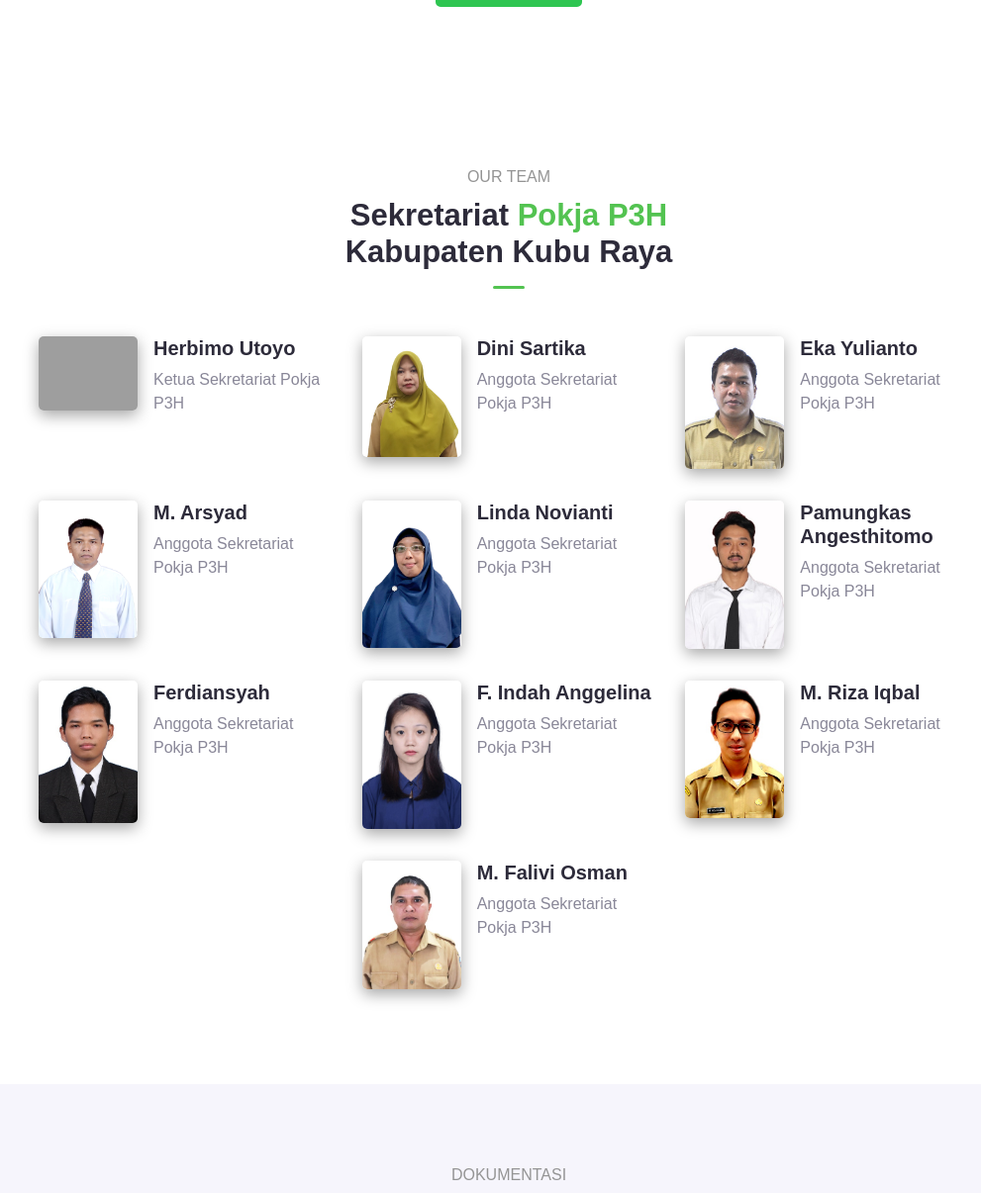
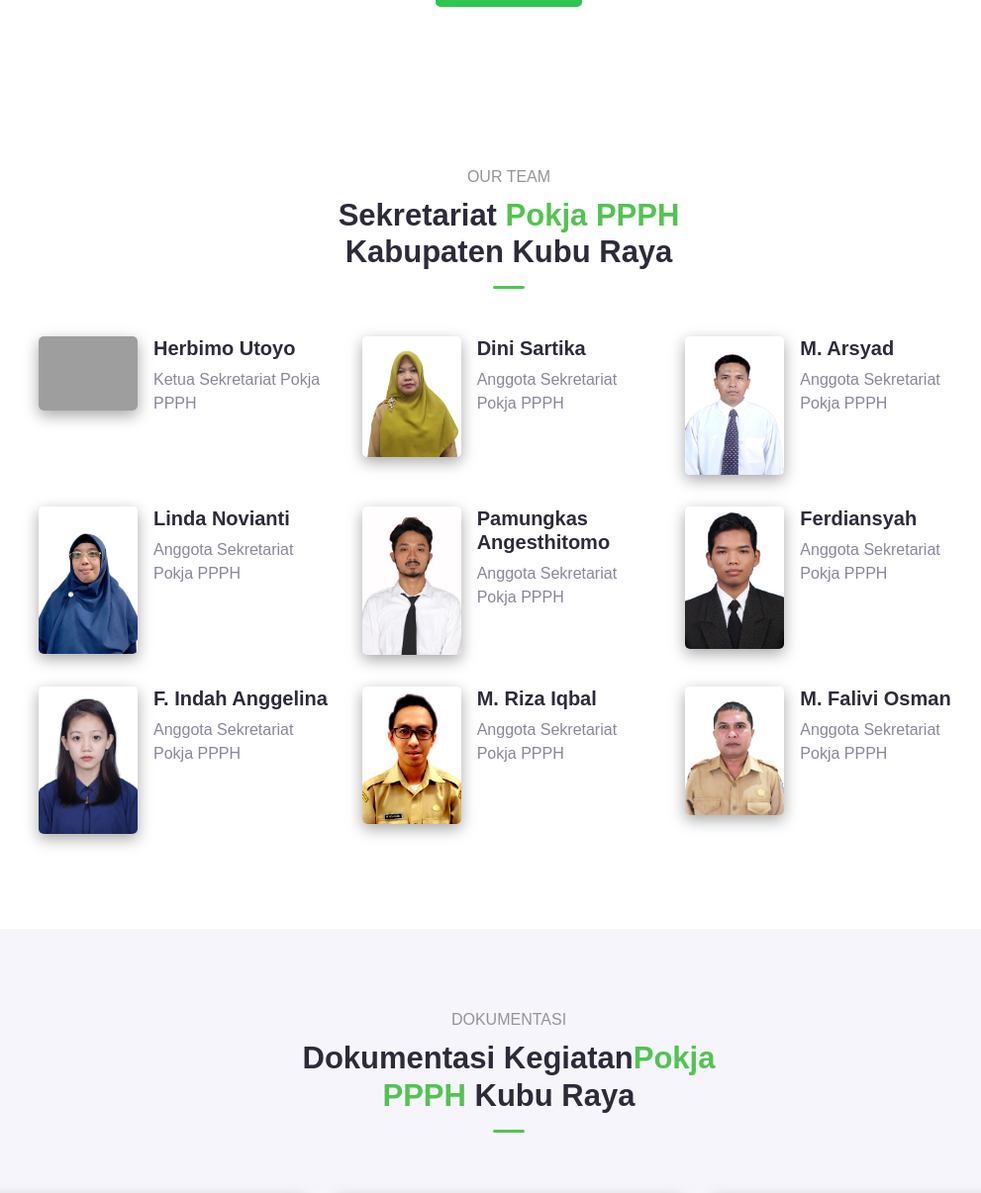
Before and after one commit to the-ivproject/ppi_compact_final, a Node project: template views/main/about.ejs in a window 1280 px wide. Shown: the part 2500-3706 px from the top of the page at 99% size, without its empty margins (126-1117 px from the left). Run offline with Node 20 templates, Linux system fonts and the light colour scheme; the template is opened without the code that fills it, so the values that code supplies are empty; some libraries are stand-ins or nearby versions; grey boxes are pictures that could not be loaded.

Commit message:
6 dec 2021

```diff
--- a/views/main/about.ejs
+++ b/views/main/about.ejs
@@ -74,15 +74,15 @@
           </div>
           <div class="col-lg-6 py-3 wow fadeInLeft">
             <h2 class="title-section"><span class="marked">Entative</span> dipelopori oleh Kelompok Kerja Percepatan
-              Pertumbuhan Hijau (Pokja P3H), Kab. Kubu Raya
+              Pertumbuhan Hijau (Pokja PPPH), Kab. Kubu Raya
             </h2>
             <div class="divider"></div>
             <p class="mb-0">
-              Pokja P3H Kubu Raya merupakan koalisi para pihak untuk mendorong percepatan pertumbuhan hijau di Kabupaten Kubu Raya
-              yang terbentuk pada tanggal 15 Juni 2021. Pokja P3H merupakan aktualisasi "Kepong Bakol" yang diinisiasi Bupati Kubu Raya. <br><br>Pokja P3H telah menyusun <span><a
+              Pokja PPPH Kubu Raya merupakan koalisi para pihak untuk mendorong percepatan pertumbuhan hijau di Kabupaten Kubu Raya
+              yang terbentuk pada tanggal 15 Juni 2021. Pokja PPPH merupakan aktualisasi "Kepong Bakol" yang diinisiasi Bupati Kubu Raya. <br><br>Pokja PPPH telah menyusun <span><a
                 href="/main/resources/<%= region[0].id_region %>">Strategi Rencana Aksi Percepatan Pertumbuhan Hijau (SRAK PPH)</a></span> sebagai panduan bagi para pihak
               untuk ikut berkontribusi dalam pencapaian target pertumbuhan hijau di Kubu Raya.
-              <!-- Sejak terbentuk tanggal 15 Juni tahun 2021, Pokja P3H aktif mengawal dan memastikan <span><a
+              <!-- Sejak terbentuk tanggal 15 Juni tahun 2021, Pokja PPPH aktif mengawal dan memastikan <span><a
                   href="">Strategi Rencana Aksi Percepatan Pertumbuhan Hijau (SRAK PPH)</a></span> Kabupaten Kubu Raya,
               terlaksana.  -->
             </p>
@@ -92,7 +92,7 @@
         <div class="row">
           <div class="col-lg-6 py-3 wow fadeInLeft" style="text-align: right;">
             <h2 class="title-section" style="width: 100%;max-width: 100%;"><span class="marked">Tugas dan Fungsi </span>
-             Pokja P3H Kabupaten Kubu Raya </h2>
+             Pokja PPPH Kabupaten Kubu Raya </h2>
             <div class="divider" style="display: inline-block;right: 0;"></div>
             <p class="mb-0"><strong>Akselerator</strong> untuk menciptakan ide-ide project baru yang berkaitan dengan perlindungan & konservasi hutan, peningkatan ekonomi masyarakat,
               maupun pengembangan komoditas berkelanjutan (misal. komoditas sawit berkelanjutan). <br><br><strong>Akselerator</strong> untuk mendorong adanya pendanaan Project ditingkat lapangan dan jaringan kerja.
@@ -167,7 +167,7 @@
       <div class="container">
         <div class="text-center wow fadeInUp" style="visibility: visible; animation-name: fadeInUp;">
           <div class="subhead">Inisiator</div>
-          <h2 class="title-section">Inisiator <span class="marked">Pokja P3H</span> Kabupaten Kubu Raya</h2>
+          <h2 class="title-section">Inisiator <span class="marked">Pokja PPPH</span> Kabupaten Kubu Raya</h2>
           <div class="divider mx-auto"></div>
         </div>
         <div id="partner-list" class="row row-cols-2 row-cols-md-3 row-cols-lg-5 justify-content-center"
@@ -220,7 +220,7 @@
       <div class="container">
         <div class="text-center wow fadeInUp" style="visibility: visible; animation-name: fadeInUp;">
           <div class="subhead">Our Team</div>
-          <h2 class="title-section">Sekretariat <span class="marked">Pokja P3H</span> Kabupaten Kubu Raya</h2>
+          <h2 class="title-section">Sekretariat <span class="marked">Pokja PPPH</span> Kabupaten Kubu Raya</h2>
           <div class="divider mx-auto"></div>
         </div>
         <div class="row justify-content-center">
@@ -231,7 +231,7 @@
               </div>
               <div>
                 <h5>Herbimo Utoyo</h5>
-                <p>Ketua Sekretariat Pokja P3H</p>
+                <p>Ketua Sekretariat Pokja PPPH</p>
               </div>
             </div>
           </div>
@@ -242,21 +242,21 @@
               </div>
               <div>
                 <h5>Dini Sartika</h5>
-                <p>Anggota Sekretariat Pokja P3H</p>
+                <p>Anggota Sekretariat Pokja PPPH</p>
               </div>
             </div>
           </div>
-          <div class="col-md-6 col-lg-4 py-3 wow fadeInUp" style="visibility: visible; animation-name: fadeInUp;">
+          <!-- <div class="col-md-6 col-lg-4 py-3 wow fadeInUp" style="visibility: visible; animation-name: fadeInUp;">
             <div class="d-flex flex-row">
               <div class="img-fluid mr-3 profile-photo">
                 <img width="50" src="/global/about/tim/eka.png" alt="">
               </div>
               <div>
                 <h5>Eka Yulianto</h5>
-                <p>Anggota Sekretariat Pokja P3H</p>
+                <p>Anggota Sekretariat Pokja PPPH</p>
               </div>
             </div>
-          </div>
+          </div> -->
           <div class="col-md-6 col-lg-4 py-3 wow fadeInUp" style="visibility: visible; animation-name: fadeInUp;">
             <div class="d-flex flex-row">
               <div class="img-fluid mr-3 profile-photo">
@@ -264,7 +264,7 @@
               </div>
               <div>
                 <h5>M. Arsyad</h5>
-                <p>Anggota Sekretariat Pokja P3H</p>
+                <p>Anggota Sekretariat Pokja PPPH</p>
               </div>
             </div>
           </div>
@@ -275,7 +275,7 @@
               </div>
               <div>
                 <h5>Linda Novianti</h5>
-                <p>Anggota Sekretariat Pokja P3H</p>
+                <p>Anggota Sekretariat Pokja PPPH</p>
               </div>
             </div>
           </div>
@@ -286,7 +286,7 @@
               </div>
               <div>
                 <h5>Pamungkas Angesthitomo</h5>
-                <p>Anggota Sekretariat Pokja P3H</p>
+                <p>Anggota Sekretariat Pokja PPPH</p>
               </div>
             </div>
           </div>
@@ -297,7 +297,7 @@
               </div>
               <div>
                 <h5>Ferdiansyah</h5>
-                <p>Anggota Sekretariat Pokja P3H</p>
+                <p>Anggota Sekretariat Pokja PPPH</p>
               </div>
             </div>
           </div>
@@ -308,7 +308,7 @@
               </div>
               <div>
                 <h5>F. Indah Anggelina</h5>
-                <p>Anggota Sekretariat Pokja P3H</p>
+                <p>Anggota Sekretariat Pokja PPPH</p>
               </div>
             </div>
           </div>
@@ -319,7 +319,7 @@
               </div>
               <div>
                 <h5>M. Riza Iqbal</h5>
-                <p>Anggota Sekretariat Pokja P3H</p>
+                <p>Anggota Sekretariat Pokja PPPH</p>
               </div>
             </div>
           </div>
@@ -330,7 +330,7 @@
               </div>
               <div>
                 <h5>M. Falivi Osman</h5>
-                <p>Anggota Sekretariat Pokja P3H</p>
+                <p>Anggota Sekretariat Pokja PPPH</p>
               </div>
             </div>
           </div>
@@ -356,12 +356,12 @@
       <div class="container">
         <div class="text-center wow fadeInUp" style="visibility: visible; animation-name: fadeInUp;">
           <div class="subhead">Dokumentasi</div>
-          <h2 class="title-section">Dokumentasi Kegiatan<span class="marked">Pokja P3H</span> Kubu Raya</h2>
+          <h2 class="title-section">Dokumentasi Kegiatan<span class="marked">Pokja PPPH</span> Kubu Raya</h2>
           <div class="divider mx-auto"></div>
         </div>
         <!-- <div class="text-center wow fadeInUp" style="visibility: visible; animation-name: fadeInUp;">
           <div class="subhead">Our Activity</div>
-          <h2 class="title-section">Seputar Aktivitas<span class="marked"> <br> Pokja P3H </span></h2>
+          <h2 class="title-section">Seputar Aktivitas<span class="marked"> <br> Pokja PPPH </span></h2>
           <div class="divider mx-auto"></div>
         </div> -->
         <!-- <div class="text-center wow fadeInUp"> -->
--- a/views/main/data_selection.ejs
+++ b/views/main/data_selection.ejs
@@ -336,7 +336,7 @@
                         list_data.forEach(function(data){
                         %>
                         <div id="data-list" class="detail-map" style="display: flex;">
-                            <div class="map-frame" id="map<%= data.id_data %>" style="height: 220px;width: 75%;">
+                            <div class="map-frame" id="map<%= data.id_data %>" style="height: 220px;width: 35%;">
                                 <input id="geo_path" type="hidden" value="<%= data.geojson %>">
                             </div>
                             <div class="des-map">
--- a/views/main/data_selection_en.ejs
+++ b/views/main/data_selection_en.ejs
@@ -333,7 +333,7 @@
                         list_data.forEach(function(data){
                         %>
                         <div id="data-list" class="detail-map" style="display: flex;">
-                            <div class="map-frame" id="map<%= data.id_data %>" style="height: 220px;width: 75%;">
+                            <div class="map-frame" id="map<%= data.id_data %>" style="height: 220px;width: 35%;">
                                 <input id="geo_path" type="hidden" value="<%= data.geojson %>">
                             </div>
                             <div class="des-map">
--- a/views/main/data_selection_search.ejs
+++ b/views/main/data_selection_search.ejs
@@ -343,7 +343,7 @@
                         list_data.forEach(function(data){
                         %>
                         <div id="data-list" class="detail-map" style="display: flex;">
-                            <div class="map-frame" id="map<%= data.id_data %>" style="height: 220px;width: 75%;">
+                            <div class="map-frame" id="map<%= data.id_data %>" style="height: 220px;width: 35%;">
                                 <input id="geo_path" type="hidden" value="<%= data.geojson %>">
                             </div>
                             <div class="des-map">
--- a/views/main/data_selection_search_en.ejs
+++ b/views/main/data_selection_search_en.ejs
@@ -340,7 +340,7 @@
                         list_data.forEach(function(data){
                         %>
                         <div id="data-list" class="detail-map" style="display: flex;">
-                            <div class="map-frame" id="map<%= data.id_data %>" style="height: 220px;width: 75%;">
+                            <div class="map-frame" id="map<%= data.id_data %>" style="height: 220px;width: 35%;">
                                 <input id="geo_path" type="hidden" value="<%= data.geojson %>">
                             </div>
                             <div class="des-map">
--- a/views/main/dataset.ejs
+++ b/views/main/dataset.ejs
@@ -313,7 +313,7 @@
             </div>
             <!-- <p class="v-line"></p> -->
             <div class="col-4 col-md-4 br-left">
-                <h2>Pertumbuhan Hijau<i class="fas fa-chevron-down" style="float: right;padding-top: 4px;color: #949494;"></i></h2>
+                <h2>Pertumbuhan Hijau Kubu Raya<i class="fas fa-chevron-down" style="float: right;padding-top: 4px;color: #949494;"></i></h2>
                 <p class="def-p">Capaian kinerja pertumbuhan Hijau </p>
                 <div class="data-col container-lg cursoring ">
                     <div class="row cus" style="margin-right: 15px;height: 73vh;">
--- a/views/main/partials/new-navbar.ejs
+++ b/views/main/partials/new-navbar.ejs
@@ -7,7 +7,7 @@
 </div>
 <div class="margin-5"></div>
 <div class="language-selection ">
-    <a id="lang-selection" onclick="location.href = 'https://pmudev.org/kkr/blog'">Blog</a>
+    <a id="lang-selection" href="https://entative.org/blog/" style="color: #142940;">Blog</a>
 </div>
 <div class="margin-5"></div>
 <div class="language-selection ">
--- a/views/main/partials/new-navbar_en.ejs
+++ b/views/main/partials/new-navbar_en.ejs
@@ -7,7 +7,7 @@
 </div>
 <div class="margin-5"></div>
 <div class="language-selection ">
-    <a id="lang-selection" onclick="alert('Under data migration process!')">Blog</a>
+    <a id="lang-selection" href="https://entative.org/blog/" style="color: #142940;">Blog</a>
 </div>
 <div class="margin-5"></div>
 <div class="language-selection ">
--- a/views/main/partials/normal_footer.ejs
+++ b/views/main/partials/normal_footer.ejs
@@ -21,7 +21,7 @@
           <ul class="footer-menu" style="margin-top: 1rem;">
             <li><a href="/main/about/<%= region[0].id_region %>">About</a></li>
             <li><a href="/main/contact/<%= region[0].id_region %>">Contact Us</a></li>
-            <li><a onclick="alert('Under data migration process!')">Blog</a></li>
+            <li><a href="https://entative.org/blog/">Blog</a></li>
             <li><a href="/">Dashboard Monitoring</a></li>
             <li><a href="/main/resources/<%= region[0].id_region %>">Resources</a></li>
             <!-- <li><a>Pengaduan</a></li> -->
--- a/views/main/partials/normal_footer_en.ejs
+++ b/views/main/partials/normal_footer_en.ejs
@@ -21,7 +21,7 @@
           <ul class="footer-menu" style="margin-top: 1rem;">
             <li><a href="/main/about_en/<%= region[0].id_region %>">About</a></li>
             <li><a href="/main/contact_en/<%= region[0].id_region %>">Contact Us</a></li>
-            <li><a onclick="alert('Under data migration process!')">Blog</a></li>
+            <li><a href="https://entative.org/blog/">Blog</a></li>
             <li><a href="/">Dashboard Monitoring</a></li>
             <li><a href="/main/resources_en/<%= region[0].id_region %>">Resources</a></li>
             <!-- <li><a>Pengaduan</a></li> -->
```
Also changed, not shown: public/main/css/style.css (+8 -3 lines).
